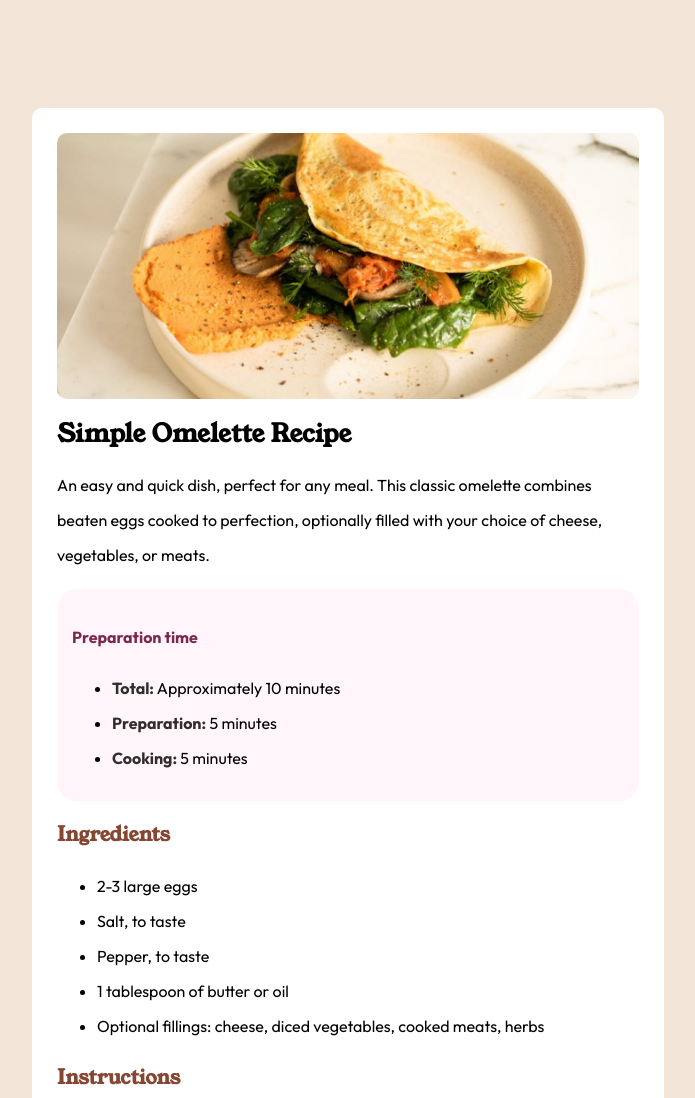
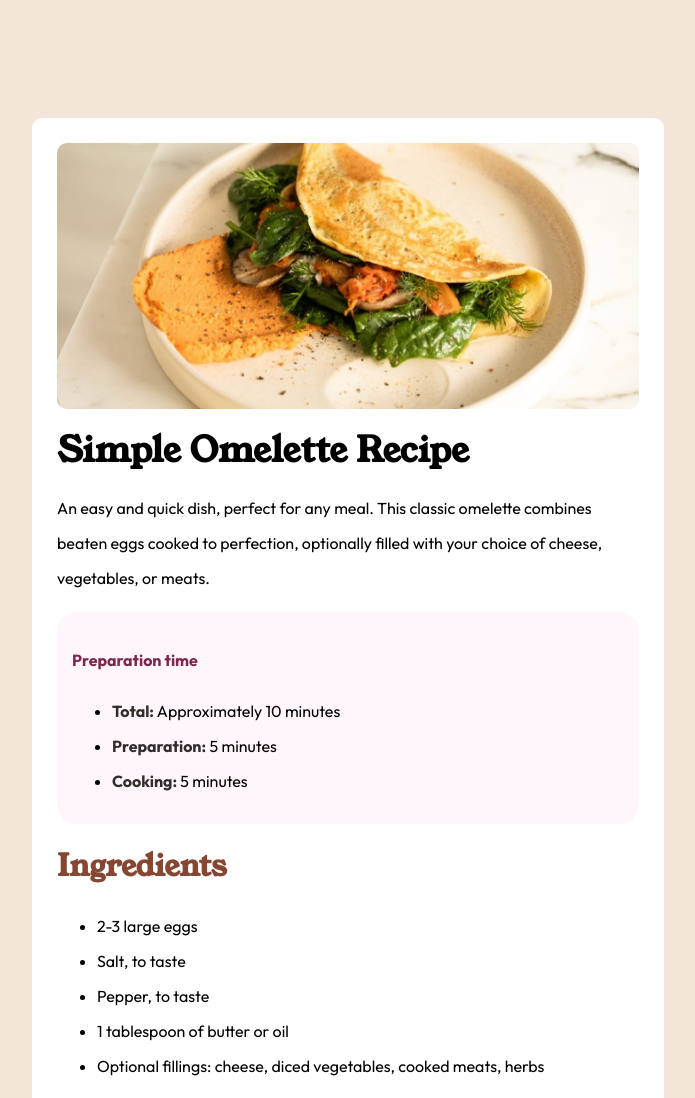
Before and after one commit to AlonsoCortes/recipe_page, a plain HTML site: page index.html in a window 1280 px wide. Shown: the top 1098 px of the page, without its empty margins (292-987 px from the left). Drawn offline with Linux system fonts and the light colour scheme.

Commit message:
actualización

```diff
--- a/styles.css
+++ b/styles.css
@@ -26,7 +26,7 @@ html {
 }
 /*Generales */
 body{
-    padding-top: 10rem;
+    padding-top: 11rem;
     line-height: 3.5rem;
     background-color: var(--stone);
 }
@@ -36,16 +36,15 @@ h1,h2,h4 {
 }
 h3, p, li, tr{
     font-family: var(--fuenteParrafo);
-
     font-size: 1.6rem;
 }
 
 h1{
-    font-size: 2.5rem;
+    font-size: 3.5rem;
 }
 h2{
     color:var(--Brown);
-    font-size: 2rem;
+    font-size: 3rem;
 }
 
 span{
```
